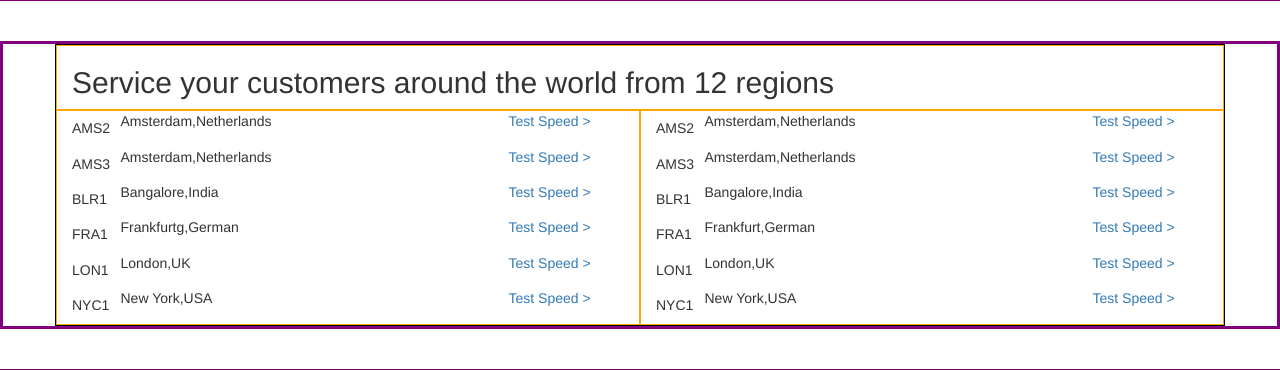
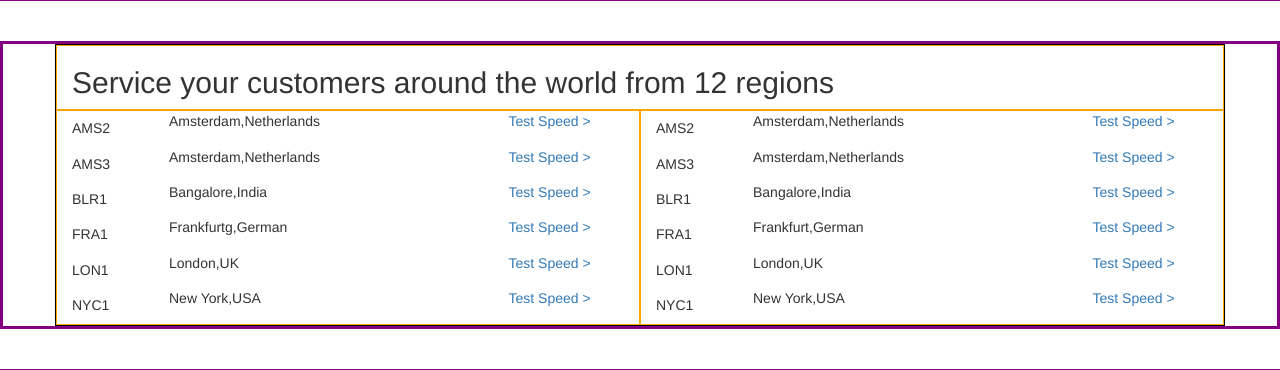
Before and after one commit to Emilio994/html-css-digitalocean, a plain HTML site: page index.html in a window 1280 px wide. Shown: the part 1420-1790 px from the top of the page. Drawn offline with nearby package versions, Linux system fonts and the light colour scheme.

Commit message:
Avanzamento

```diff
--- a/index.html
+++ b/index.html
@@ -200,73 +200,73 @@
             <div class="ms_col col-md-6 col-sm-12 col-xs-12">
               <!-- 1St Row -->
               <div class="row">
-                <div class="col-md-1 col-sm-1 col-xs-1">
+                <div class="col-md-2 col-sm-2 col-xs-2">
                   <h5>AMS2</h5>
                 </div>
-                <div class="col-md-8 col-sm-8 col-xs-8">
+                <div class="col-md-7 col-sm-7 col-xs-6">
                   <p>Amsterdam,Netherlands</p>
                 </div>
-                <div class="col-md-3 col-sm-3 col-xs-3">
+                <div class="col-md-3 col-sm-3 col-xs-4">
                   <a href="#">Test Speed ></a>
                 </div>
               </div>
               <!-- 2Nd Row -->
               <div class="row">
-                <div class="col-md-1 col-sm-1 col-xs-1">
+                <div class="col-md-2 col-sm-2 col-xs-2">
                   <h5>AMS3</h5>
                 </div>
-                <div class="col-md-8 col-sm-8 col-xs-8">
+                <div class="col-md-7 col-sm-7 col-xs-6">
                   <p>Amsterdam,Netherlands</p>
                 </div>
-                <div class="col-md-3 col-sm-3 col-xs-3">
+                <div class="col-md-3 col-sm-3 col-xs-4">
                   <a href="#">Test Speed ></a>
                 </div>
               </div>
               <!-- 3Rd Row -->
               <div class="row">
-                <div class="col-md-1 col-sm-1 col-xs-1">
+                <div class="col-md-2 col-sm-2 col-xs-2">
                   <h5>BLR1</h5>
                 </div>
-                <div class="col-md-8 col-sm-8 col-xs-8">
+                <div class="col-md-7 col-sm-7 col-xs-6">
                   <p>Bangalore,India</p>
                 </div>
-                <div class="col-md-3 col-sm-3 col-xs-3">
+                <div class="col-md-3 col-sm-3 col-xs-4">
                   <a href="#">Test Speed ></a>
                 </div>
               </div>
               <!-- 4th Row -->
               <div class="row">
-                <div class="col-md-1 col-sm-1 col-xs-1">
+                <div class="col-md-2 col-sm-2 col-xs-2">
                   <h5>FRA1</h5>
                 </div>
-                <div class="col-md-8 col-sm-8 col-xs-8">
+                <div class="col-md-7 col-sm-7 col-xs-6">
                   <p>Frankfurtg,German</p>
                 </div>
-                <div class="col-md-3 col-sm-3 col-xs-3">
+                <div class="col-md-3 col-sm-3 col-xs-4">
                   <a href="#">Test Speed ></a>
                 </div>
               </div>
               <!-- 5Th Row -->
               <div class="row">
-                <div class="col-md-1 col-sm-1 col-xs-1">
+                <div class="col-md-2 col-sm-2 col-xs-2">
                   <h5>LON1</h5>
                 </div>
-                <div class="col-md-8 col-sm-8 col-xs-8">
+                <div class="col-md-7 col-sm-7 col-xs-6">
                   <p>London,UK</p>
                 </div>
-                <div class="col-md-3 col-sm-3 col-xs-3">
+                <div class="col-md-3 col-sm-3 col-xs-4">
                   <a href="#">Test Speed ></a>
                 </div>
               </div>
               <!-- 6Th Row -->
               <div class="row">
-                <div class="col-md-1 col-sm-1 col-xs-1">
+                <div class="col-md-2 col-sm-2 col-xs-2">
                   <h5>NYC1</h5>
                 </div>
-                <div class="col-md-8 col-sm-8 col-xs-8">
+                <div class="col-md-7 col-sm-7 col-xs-6">
                   <p>New York,USA</p>
                 </div>
-                <div class="col-md-3 col-sm-3 col-xs-3">
+                <div class="col-md-3 col-sm-3 col-xs-4">
                   <a href="#">Test Speed ></a>
                 </div>
               </div>
@@ -276,73 +276,73 @@
             <div class="ms_col col-md-6 col-sm-12 col-xs-12">
               <!-- 1St Row -->
               <div class="row">
-                <div class="col-md-1 col-sm-1 col-xs-1">
+                <div class="col-md-2 col-sm-2 col-xs-2">
                   <h5>AMS2</h5>
                 </div>
-                <div class="col-md-8 col-sm-8 col-xs-8">
+                <div class="col-md-7 col-sm-7 col-xs-6">
                   <p>Amsterdam,Netherlands</p>
                 </div>
-                <div class="col-md-3 col-sm-3 col-xs-3">
+                <div class="col-md-3 col-sm-3 col-xs-4">
                   <a href="#">Test Speed ></a>
                 </div>
               </div>
               <!-- 2Nd Row -->
               <div class="row">
-                <div class="col-md-1 col-sm-1 col-xs-1">
+                <div class="col-md-2 col-sm-2 col-xs-2">
                   <h5>AMS3</h5>
                 </div>
-                <div class="col-md-8 col-sm-8 col-xs-8">
+                <div class="col-md-7 col-sm-7 col-xs-6">
                   <p>Amsterdam,Netherlands</p>
                 </div>
-                <div class="col-md-3 col-sm-3 col-xs-3">
+                <div class="col-md-3 col-sm-3 col-xs-4">
                   <a href="#">Test Speed ></a>
                 </div>
               </div>
               <!-- 3Rd Row -->
               <div class="row">
-                <div class="col-md-1 col-sm-1 col-xs-1">
+                <div class="col-md-2 col-sm-2 col-xs-2">
                   <h5>BLR1</h5>
                 </div>
-                <div class="col-md-8 col-sm-8 col-xs-8">
+                <div class="col-md-7 col-sm-7 col-xs-6">
                   <p>Bangalore,India</p>
                 </div>
-                <div class="col-md-3 col-sm-3 col-xs-3">
+                <div class="col-md-3 col-sm-3 col-xs-4">
                   <a href="#">Test Speed ></a>
                 </div>
               </div>
               <!-- 4Th Row -->
               <div class="row">
-                <div class="col-md-1 col-sm-1 col-xs-1">
+                <div class="col-md-2 col-sm-2 col-xs-2">
                   <h5>FRA1</h5>
                 </div>
-                <div class="col-md-8 col-sm-8 col-xs-8">
+                <div class="col-md-7 col-sm-7 col-xs-6">
                   <p>Frankfurt,German</p>
                 </div>
-                <div class="col-md-3 col-sm-3 col-xs-3">
+                <div class="col-md-3 col-sm-3 col-xs-4">
                   <a href="#">Test Speed ></a>
                 </div>
               </div>
               <!-- 5Th Row -->
               <div class="row">
-                <div class="col-md-1 col-sm-1 col-xs-1">
+                <div class="col-md-2 col-sm-2 col-xs-2">
                   <h5>LON1</h5>
                 </div>
-                <div class="col-md-8 col-sm-8 col-xs-8">
+                <div class="col-md-7 col-sm-7 col-xs-6">
                   <p>London,UK</p>
                 </div>
-                <div class="col-md-3 col-sm-3 col-xs-3">
+                <div class="col-md-3 col-sm-3 col-xs-4">
                   <a href="#">Test Speed ></a>
                 </div>
               </div>
               <!-- 6Th Row -->
               <div class="row">
-                <div class="col-md-1 col-sm-1 col-xs-1">
+                <div class="col-md-2 col-sm-2 col-xs-2">
                   <h5>NYC1</h5>
                 </div>
-                <div class="col-md-8 col-sm-8 col-xs-8">
+                <div class="col-md-7 col-sm-7 col-xs-6">
                   <p>New York,USA</p>
                 </div>
-                <div class="col-md-3 col-sm-3 col-xs-3">
+                <div class="col-md-3 col-sm-3 col-xs-4">
                   <a href="#">Test Speed ></a>
                 </div>
               </div>
```
